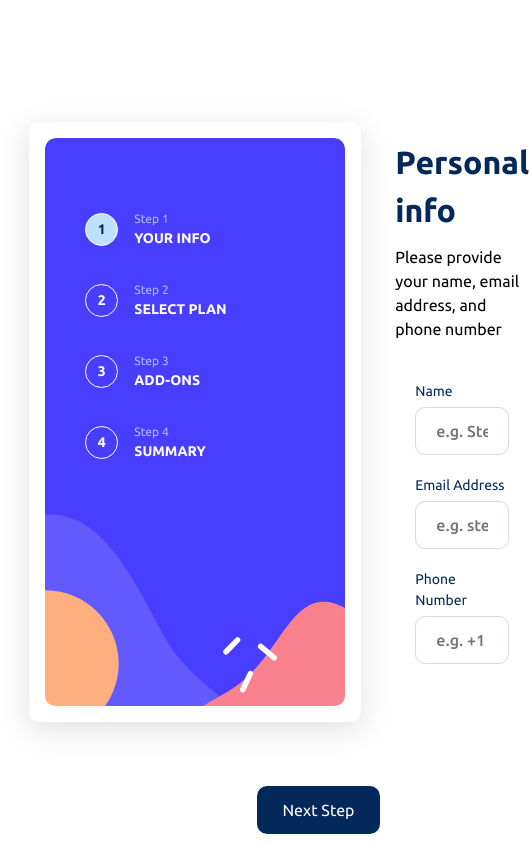
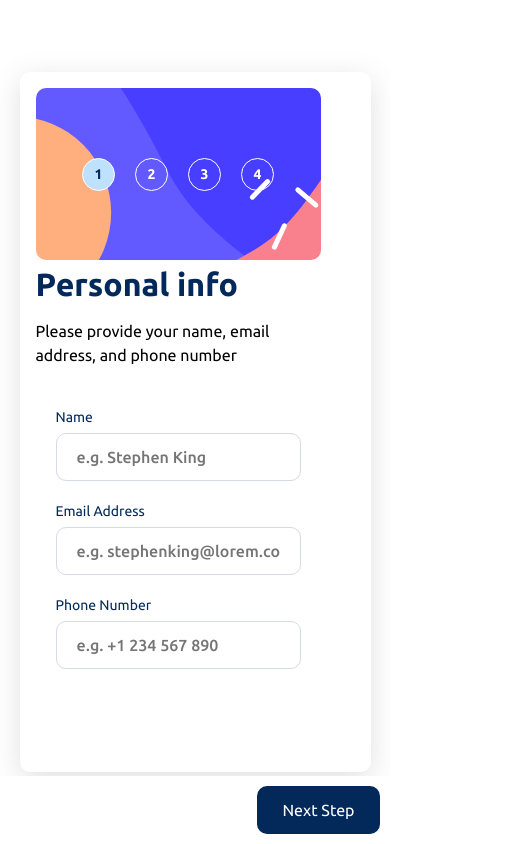
Before and after one commit to Kendrick-Oppong/multi-step-form, an Angular app: page /sign-up/step1 in a window 390 px wide. Shown: the whole page, 529 px wide, since content can reach past the window. Built offline with nearby package versions, Linux system fonts and the light colour scheme.

Commit message:
style: refactor style for responsiveness

```diff
--- a/src/app/components/layout/layout.component.css
+++ b/src/app/components/layout/layout.component.css
@@ -2,18 +2,16 @@ main {
   padding-top: 2rem;
   background-color: var(--white);
   padding-block: 1.6rem;
-  padding-inline:  1.6rem 5rem;
-  display: grid;
-  grid-template-columns: 30rem 1fr;
+  padding-inline: 1.6rem 5rem;
+  display: block;
   gap: 5rem;
-  max-width: 85%;
+  max-width: 90%;
   margin-inline: auto;
   max-height: 100dvh;
   border-radius: 1rem;
-  min-height: 60rem;
+  min-height: 70rem;
   box-shadow: #64646f33 0 0.7rem 2.9rem;
 }
-
 
 @media screen and (min-width: 1280px) {
   main {
@@ -21,9 +19,16 @@ main {
   }
 }
 
-
 @media screen and (min-width: 1024px) {
   main {
     max-width: 65%;
   }
 }
+
+@media screen and (min-width: 768px) {
+  main {
+    display: grid;
+    grid-template-columns: 30rem 1fr;
+      min-height: 60rem;
+  }
+}
--- a/src/app/components/layout/side-nav/side-nav.component.css
+++ b/src/app/components/layout/side-nav/side-nav.component.css
@@ -1,17 +1,20 @@
 aside {
-  background-image: url("../../../../assets/images/bg-sidebar-desktop.svg");
+  background-image: url("../../../../assets/images/bg-sidebar-mobile.svg");
   background-size: cover;
   background-repeat: no-repeat;
   border-radius: 1rem;
   padding: 4rem;
   justify-content: start;
-  height: 100%;
+  height: 172px;
+  display: flex;
+  justify-content: center;
+  gap: 2rem;
 }
 
 .step-container {
   display: flex;
   align-items: center;
-  margin-top: 3.2rem;
+  margin-top: 0;
   gap: 1.6rem;
 }
 
@@ -26,6 +29,14 @@ aside {
   font-size: 1.4rem;
   font-weight: 700;
   color: var(--white);
+}
+
+.step-index p {
+  color: var(--white);
+}
+
+.step-number-title {
+  display: none;
 }
 
 .step-number-title p {
@@ -47,3 +58,29 @@ a {
   transition: background-color 0.2s ease-in;
   color: var(--denim);
 }
+
+.active-step p {
+  color: var(--purple);
+}
+
+@media screen and (min-width: 768px) {
+  aside {
+    display: block;
+    background-image: url("../../../../assets/images/bg-sidebar-desktop.svg");
+    gap: 1.6rem;
+    height: 100%;
+    justify-content: stretch;
+  }
+  main {
+    display: grid;
+    grid-template-columns: 30rem 1fr;
+  }
+
+  .step-container {
+    margin-top: 3.2rem;
+  }
+
+  .step-number-title {
+    display: inline-flex;
+  }
+}
```
